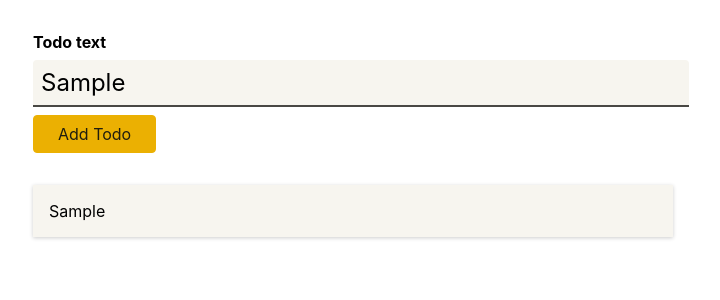
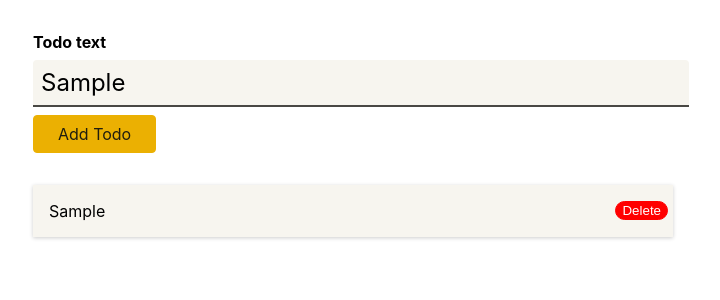
Before and after one commit to arpitktyr/react-typescript-todo, a React (Create React App) app: page / in a window 1280 px wide. Both pictures are taken after typing "Sample" into the empty fields and a click on the button "Add Todo". Shown: the top 300 px of the page, without its empty margins (287-1007 px from the left). Built offline with nearby package versions, Linux system fonts and the light colour scheme.

Commit message:
delete-btn added

```diff
--- a/src/App.tsx
+++ b/src/App.tsx
@@ -14,11 +14,16 @@ function App() {
       return prevTodos.concat(newTodo);
     });
   };
+ const removeTodoHandler=(todoId:string)=>{
+   setTodos((prevTodos)=>{
+   return prevTodos.filter(todo=>todo.id!==todoId)
+   })
+ }
 
   return (
     <div>
       <NewTodo onAddTodo={addTodoHandler} />
-      <Todos items={todos} />
+      <Todos items={todos} onRemoveTodo={removeTodoHandler} />
     </div>
   );
 }
--- a/src/components/TodoItem.module.css
+++ b/src/components/TodoItem.module.css
@@ -3,4 +3,16 @@
   box-shadow: 0 1px 4px rgba(0, 0, 0, 0.2);
   padding: 1rem;
   background-color: #f7f5ef;
+  position: relative;
 }
+
+.deleteBtn {
+  position: absolute;
+  right: 0;
+  margin: 0 5px;
+  color: white;
+  background: red;
+  border: 1px solid red;
+  border-radius: 10px;
+  cursor: pointer;
+}
--- a/src/components/TodoItem.tsx
+++ b/src/components/TodoItem.tsx
@@ -1,7 +1,11 @@
+import React from 'react';
 import classes from './TodoItem.module.css';
 
-const TodoItem: React.FC<{ text: string }> = (props) => {
-  return <li className={classes.item}>{props.text}</li>;
+const TodoItem: React.FC<{ text: string;onRemoveTodo:(event:React.MouseEvent)=>void}> = (props) => {
+  return <li className={classes.item} >
+    {props.text}
+    <button className={classes.deleteBtn} onClick={props.onRemoveTodo} > Delete </button>
+    </li>;
 };
 
 export default TodoItem;
--- a/src/components/Todos.tsx
+++ b/src/components/Todos.tsx
@@ -4,11 +4,13 @@ import TodoItem from './TodoItem';
 import Todo from '../models/todo';
 import classes from './Todos.module.css';
 
-const Todos: React.FC<{ items: Todo[] }> = (props) => {
+const Todos: React.FC<{ items: Todo[]; onRemoveTodo: (id:string) => void }> = (props) => {
   return (
     <ul className={classes.todos}>
       {props.items.map((item) => (
-        <TodoItem key={item.id} text={item.text} />
+        <TodoItem key={item.id}
+          text={item.text}
+          onRemoveTodo={props.onRemoveTodo.bind(null,item.id)} />
       ))}
     </ul>
   );
```
